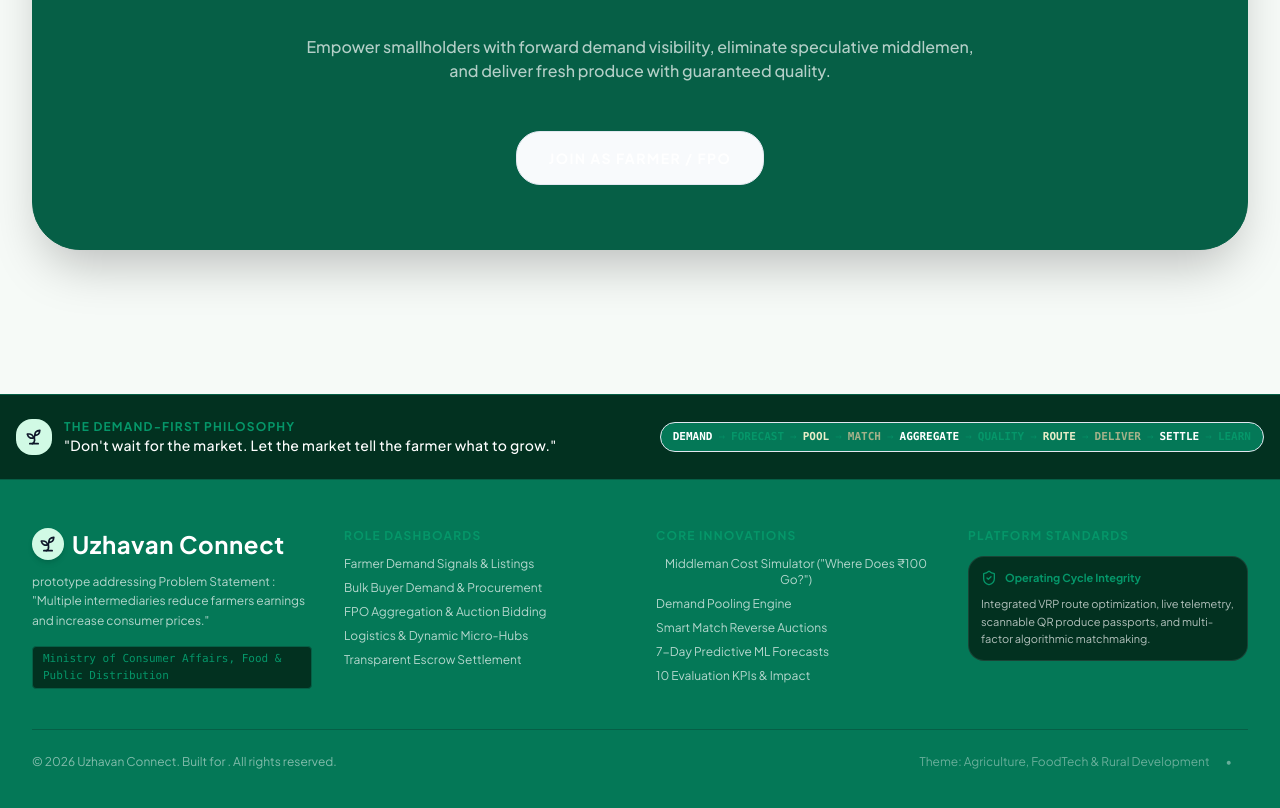
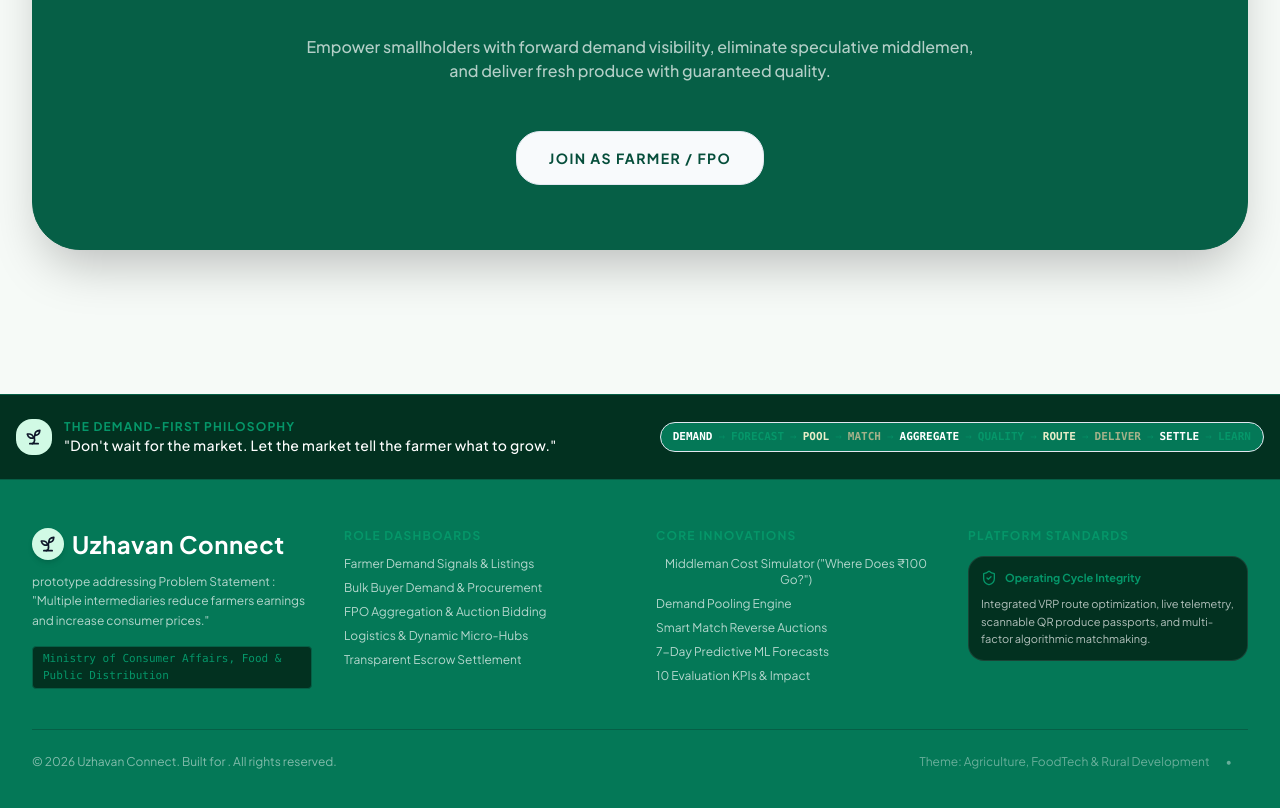
Before and after one commit to Rajha23/Uzhavan-Connect, a React (Vite) app: page / in a window 1280 px wide. Shown: the part 2608-3416 px from the top of the page. Built offline with nearby package versions, Linux system fonts and the light colour scheme; no server answers.

Commit message:
fix: make 'Join as Farmer / FPO' button text visible

```diff
--- a/src/pages/LandingPage.tsx
+++ b/src/pages/LandingPage.tsx
@@ -268,7 +268,7 @@
 
             <button
               onClick={() => switchRole('FARMER')}
-              className="px-8 py-4 bg-slate-50 hover:bg-slate-50 text-white font-bold rounded-[1.5rem] border border-slate-200 transition text-sm uppercase tracking-widest"
+              className="px-8 py-4 bg-slate-50 hover:bg-white text-emerald-900 font-bold rounded-[1.5rem] border border-slate-200 transition text-sm uppercase tracking-widest"
             >
               Join as Farmer / FPO
             </button>
```
